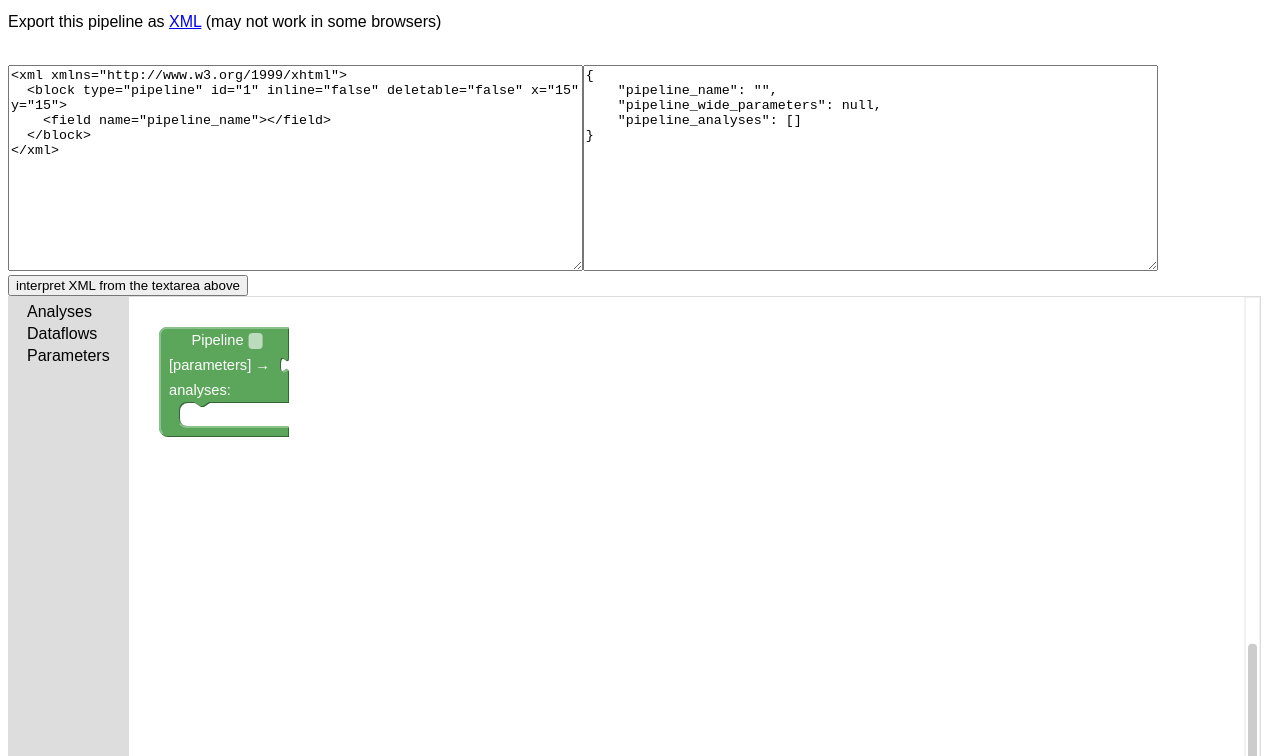
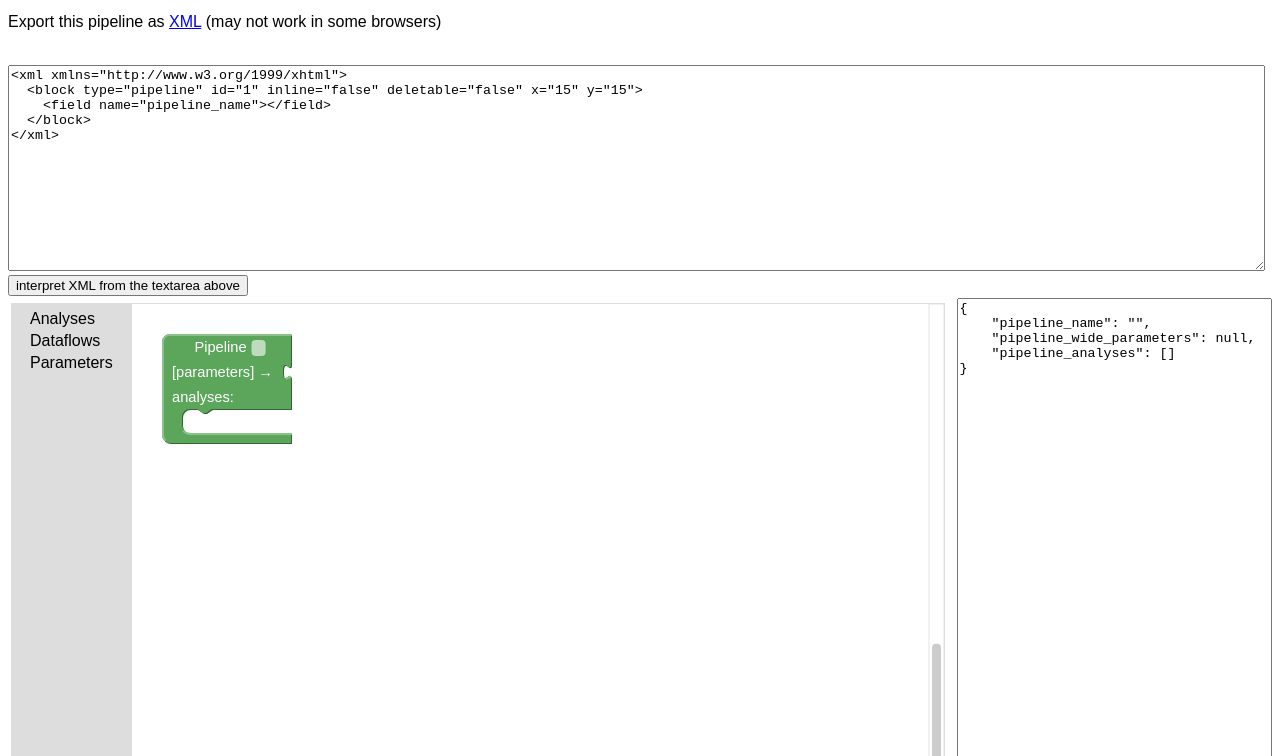
Before and after one commit to cccczl/eHive-Blockly, a plain HTML site: page index.html in a window 1280 px wide. Shown: the part 44-800 px from the top of the page. Drawn offline with Linux system fonts and the light colour scheme; a script that the page names is missing.

Commit message:
generated code shown next to Blockly (instead of above)

```diff
--- a/index.html
+++ b/index.html
@@ -36,7 +36,16 @@
 
   <p>Export this pipeline as <a href="#" onclick="downloadXml()">XML</a> (may not work in some browsers)</p>
 
-    <xml id="hive_toolbox" style="display: none">
+  <br/>
+  <textarea id=xml_area style="height: 200px; width: 99%"></textarea><br/>
+  <button onclick='interpretXMLarea()'>interpret XML from the textarea above</button>
+
+    <table style="height: 800px; width: 100%"><tr>
+    <td style="width: 75%"><div id="blocklyDiv" style="height: 99%; width: 99%"></div></td>
+    <td style="width: 25%"><textarea id=json_area style="height: 99%; width: 99%"></textarea></td>
+    </tr></table>
+
+    <xml id="ehive_toolbox" style="display: none">
     <category name="Analyses">
     <block type="analysis"></block>
     <block type="analysis_ref"></block>
@@ -54,11 +63,7 @@
     </category>
     </xml>
 
-  <br/>
-  <textarea id=xml_area style="height: 200px; width: 45%"></textarea><textarea id=json_area style="height: 200px; width: 45%"></textarea><br/>
-  <button onclick='interpretXMLarea()'>interpret XML from the textarea above</button>
-
-    <script>
+  <script>
 
     function downloadXml() {
       var xmlDom = Blockly.Xml.workspaceToDom(Blockly.mainWorkspace);
@@ -77,24 +82,14 @@
     function updateJSONarea() {
         document.getElementById('json_area').value = Blockly.PipeConfig.workspaceToJSON(Blockly.mainWorkspace);
     }
-
     function loadXMLIntoBlockly(xmlText) {
         var dom = Blockly.Xml.textToDom( xmlText );
         Blockly.mainWorkspace.clear();
         Blockly.Xml.domToWorkspace(Blockly.mainWorkspace, dom);
     }
 
-    </script>
-
-
-  <div id="blocklyDiv" style="height: 800px; width: 99%;"></div>
-
-
-
-
-  <script>
 	Blockly.inject(document.getElementById('blocklyDiv'), {
-		toolbox: document.getElementById('hive_toolbox'), // mandatory
+		toolbox: document.getElementById('ehive_toolbox'), // mandatory
 		sound: false,
 		collapse: true, comments: true, disable: false, scrollbars: true, trashcan: true // those ones are automatically true when there are categories
 	});
```
